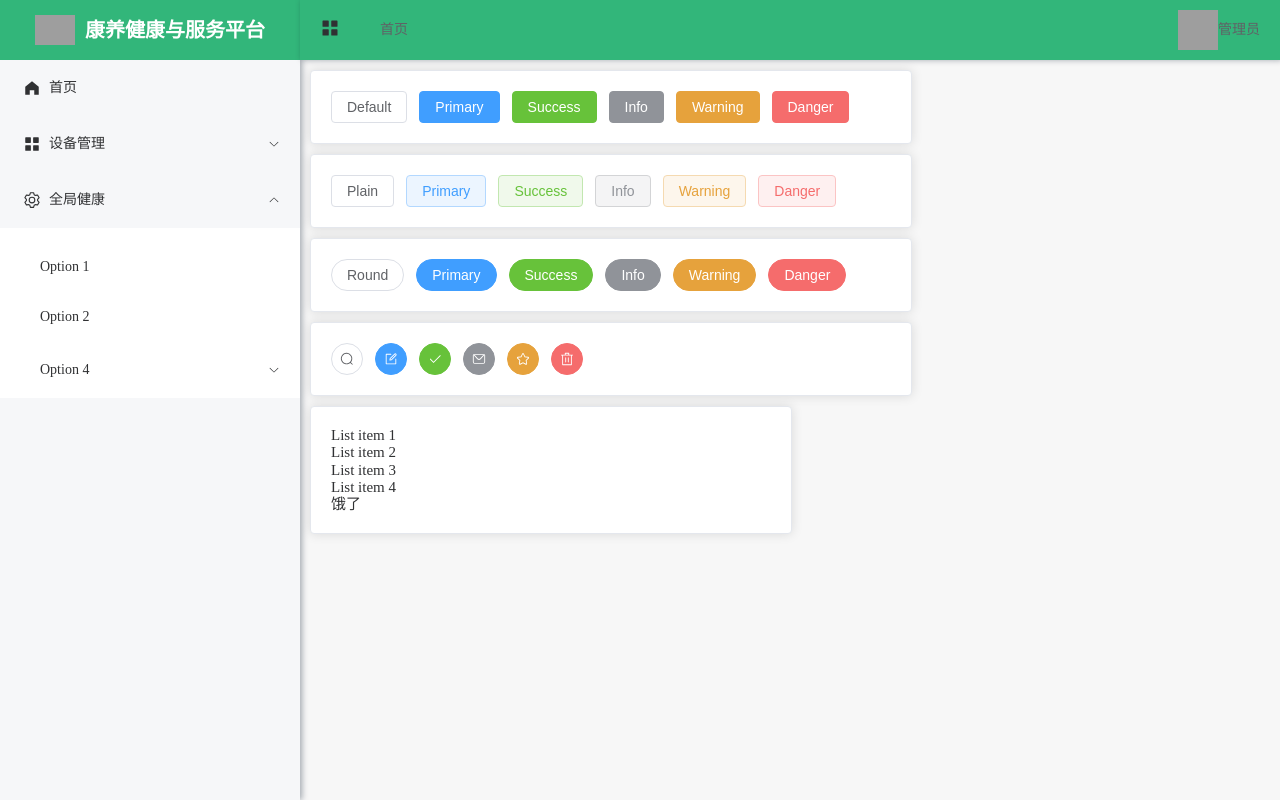
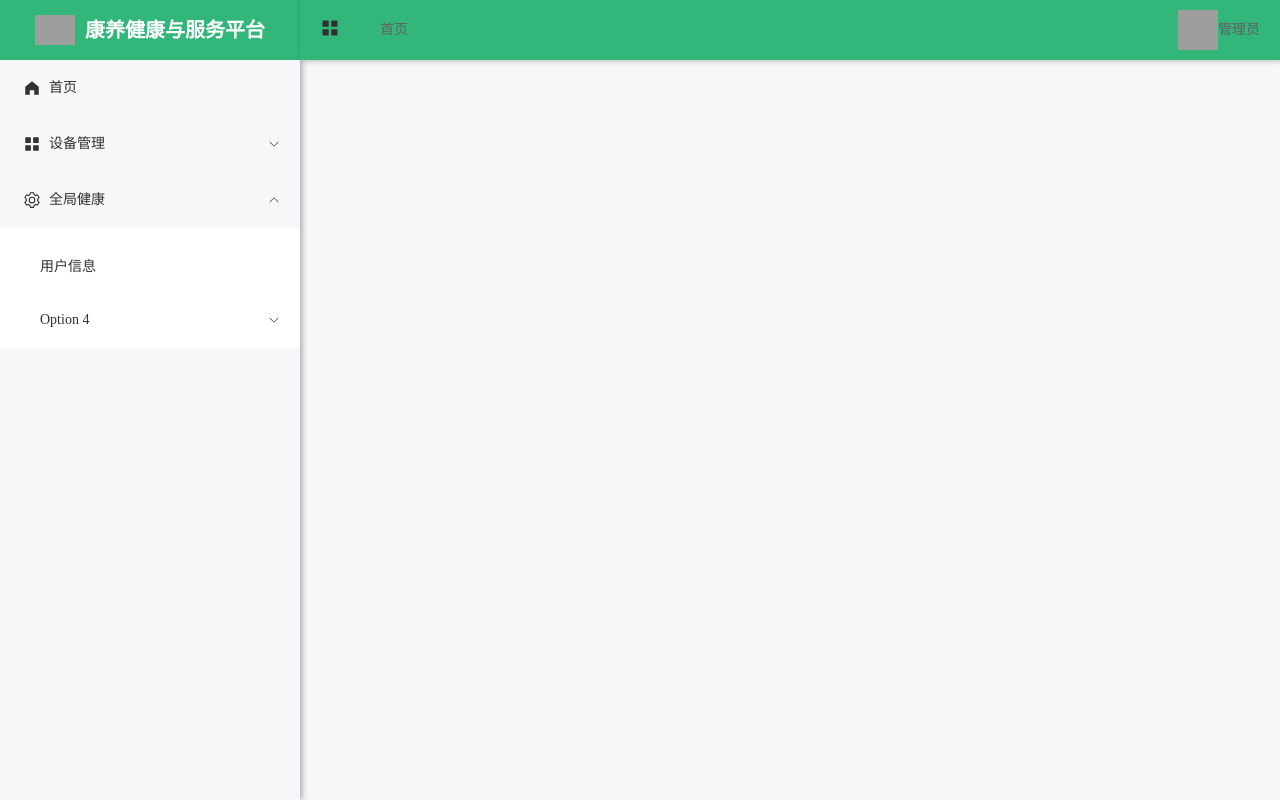
Before and after one commit to bbz294117/kangyangyiliao, a Vue app: page /main in a window 1280 px wide. Built offline with nearby package versions, Linux system fonts and the light colour scheme; grey boxes are pictures that could not be loaded.

Commit message:
拆分主页面

```diff
--- a/src/views/main/mainMage.vue
+++ b/src/views/main/mainMage.vue
@@ -12,7 +12,7 @@
         <el-menu :collapse="isCollapse" router :default-openeds="['1', '3']"
           style="--el-menu-active-color:rgb(50, 182, 122) ;--el-menu-bg-color:white; background-color: rgb(246, 247, 249);"
           default-active="$route.path">
-          <el-menu-item index="1-1"><el-icon>
+          <el-menu-item index="/home"><el-icon>
               <HomeFilled />
             </el-icon><span v-show="!isCollapse">首页</span></el-menu-item>
           <el-sub-menu index="2">
@@ -20,8 +20,8 @@
               <el-icon><icon-menu /></el-icon><span v-show="!isCollapse">设备管理</span>
             </template>
             <el-menu-item-group>
-              <el-menu-item index="2-1" route="/login">Option 1</el-menu-item>
-              <el-menu-item index="2-2">Option 2</el-menu-item>
+              <el-menu-item index="/login">Option 1</el-menu-item>
+              <el-menu-item index="/machine">设备管理page</el-menu-item>
             </el-menu-item-group>
             <!-- <el-menu-item-group title="Group 2">
               <el-menu-item index="2-3">Option 3</el-menu-item>
@@ -38,8 +38,7 @@
               </el-icon><span v-show="!isCollapse">全局健康</span>
             </template>
             <el-menu-item-group>
-              <el-menu-item index="3-1">Option 1</el-menu-item>
-              <el-menu-item index="3-2">Option 2</el-menu-item>
+              <el-menu-item index="/user">用户信息</el-menu-item>
             </el-menu-item-group>
             <el-sub-menu index="3-4">
               <template #title>Option 4</template>
@@ -100,59 +99,12 @@
 
       </el-header>
 
-      <el-main>
+      <el-main> <!--   主体 -->
+        <router-view />
+
+      </el-main>
 
 
-        <el-card style="max-width: 600px;margin: 10px;">
-          <div class="mb-4">
-            <el-button>Default</el-button>
-            <el-button type="primary">Primary</el-button>
-            <el-button type="success">Success</el-button>
-            <el-button type="info">Info</el-button>
-            <el-button type="warning">Warning</el-button>
-            <el-button type="danger">Danger</el-button>
-          </div>
-        </el-card>
-
-        <el-card style="max-width: 600px;margin: 10px;">
-          <div class="mb-4">
-            <el-button plain>Plain</el-button>
-            <el-button type="primary" plain>Primary</el-button>
-            <el-button type="success" plain>Success</el-button>
-            <el-button type="info" plain>Info</el-button>
-            <el-button type="warning" plain>Warning</el-button>
-            <el-button type="danger" plain>Danger</el-button>
-          </div>
-        </el-card>
-
-        <el-card style="max-width: 600px;margin: 10px;">
-          <div class="mb-4">
-            <el-button round>Round</el-button>
-            <el-button type="primary" round>Primary</el-button>
-            <el-button type="success" round>Success</el-button>
-            <el-button type="info" round>Info</el-button>
-            <el-button type="warning" round>Warning</el-button>
-            <el-button type="danger" round>Danger</el-button>
-          </div>
-        </el-card>
-
-        <el-card style="max-width: 600px;margin: 10px;">
-          <div>
-            <el-button :icon="Search" circle />
-            <el-button type="primary" :icon="Edit" circle />
-            <el-button type="success" :icon="Check" circle />
-            <el-button type="info" :icon="Message" circle />
-            <el-button type="warning" :icon="Star" circle />
-            <el-button type="danger" :icon="Delete" circle />
-          </div>
-        </el-card>
-
-        <el-card style="max-width: 480px;margin: 10px;">
-          <p v-for="o in 4" :key="o" class="text item">{{ 'List item ' + o }}</p>
-          <span>饿了</span>
-        </el-card>
-
-      </el-main>
     </el-container>
   </el-container>
 </template>
```
